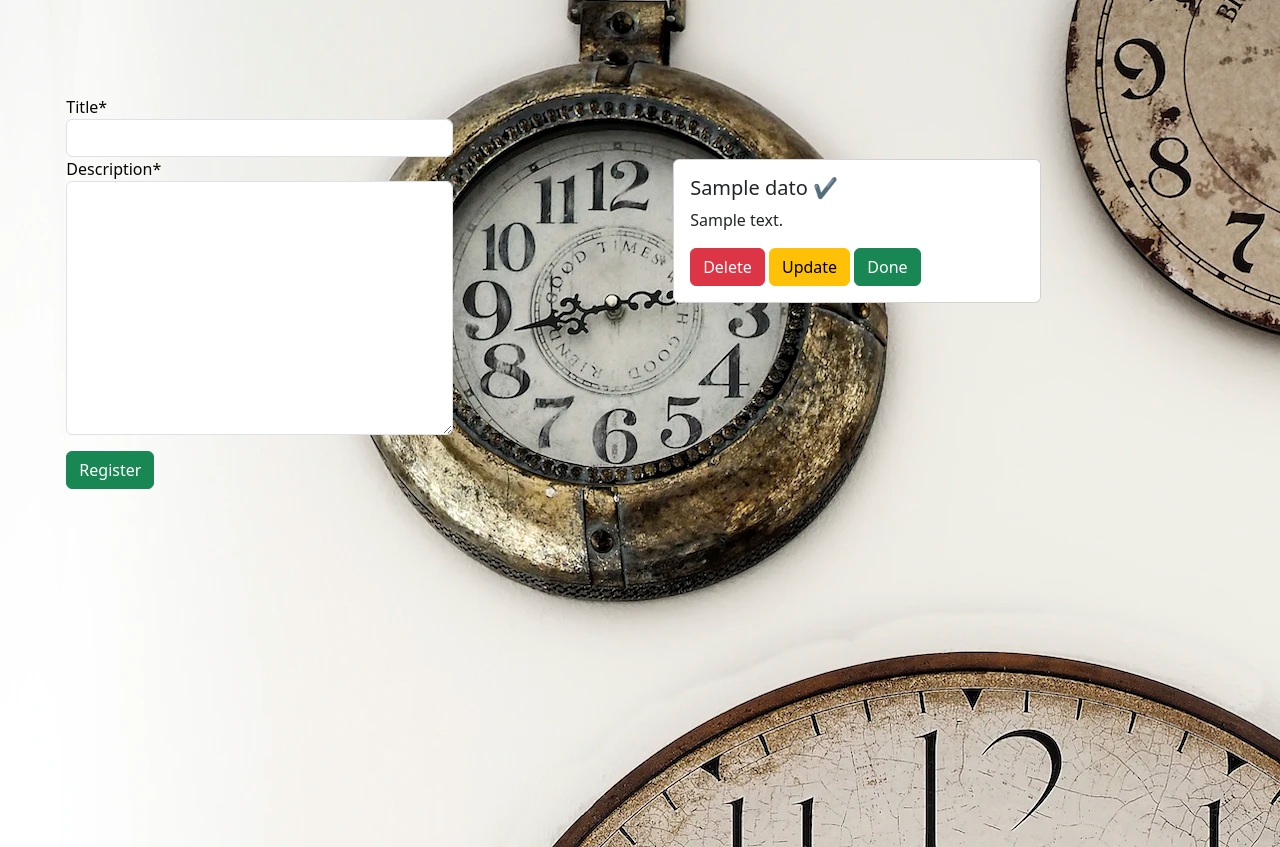
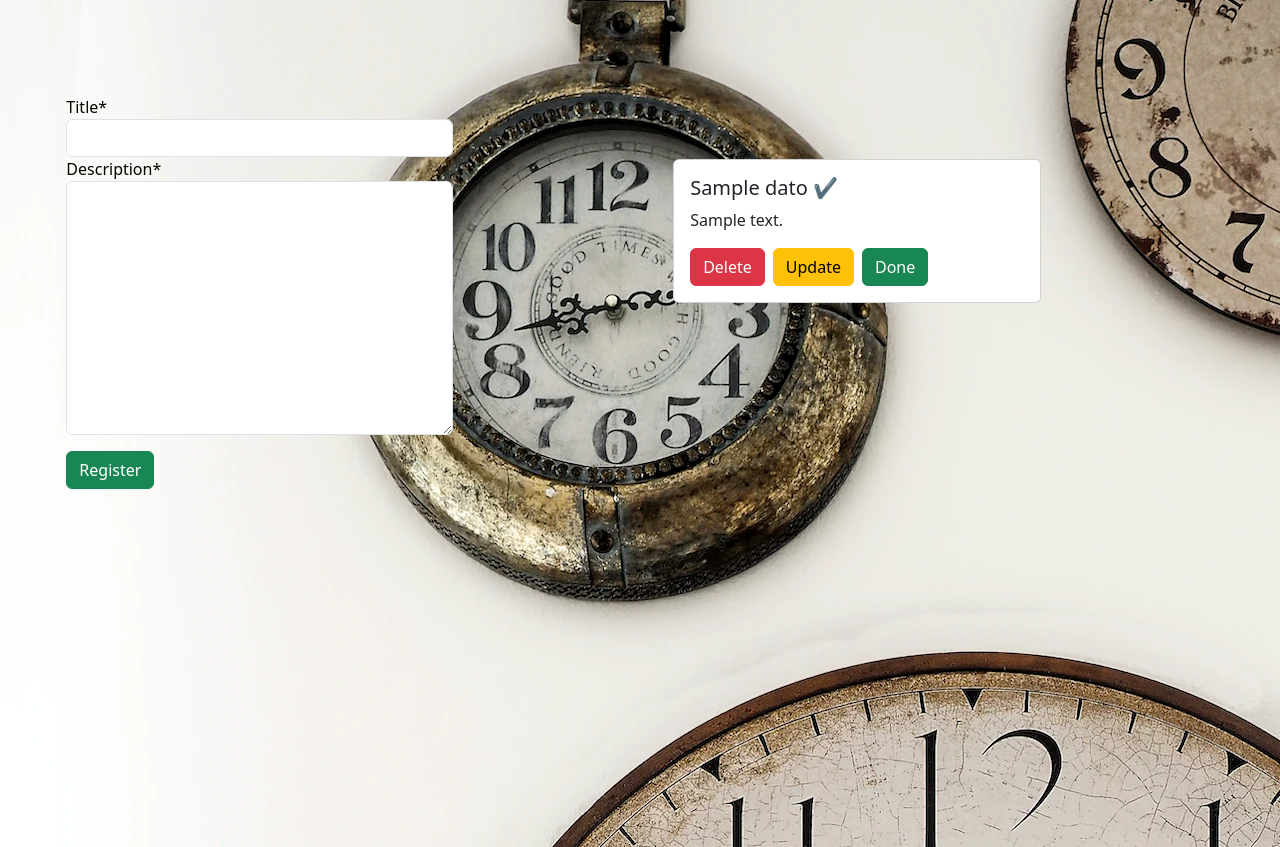
Before and after one commit to bardack134/To-Do-App, a Django app: page / in a window 1280 px wide. Shown: the part 111-958 px from the top of the page. Run offline with Django 3.2, Linux system fonts and the light colour scheme; tables that the repository leaves empty hold one stand-in row (values such as "Sample post"); some libraries are stand-ins or nearby versions.

Commit message:
cambio en la visualizacion de los botones

```diff
--- a/main/templates/home.html
+++ b/main/templates/home.html
@@ -56,19 +56,24 @@
             <!-- Crea el cuerpo de la tarjeta -->
             <div class="card-body">
                 <!-- Título de la tarjeta -->
-                <h5 class="card-title">{{i.titulo}} {% if i.completado %} ✔️ {% endif %} </h5>
+                <h5 class="card-title">{{ i.titulo }} {% if i.completado %} ✔️ {% endif %} </h5>
                 <!-- Texto de la tarjeta -->
-                <p class="card-text">{{i.descripcion}}</p>
+                <p class="card-text">{{ i.descripcion }}</p>
                 <!-- Botón de la tarjeta -->
-                <!-- i.id se pasará como argumento a la vista Main:Delete. -->
-                <a href="{% url 'Main:Delete' i.id %}" class="btn btn-danger">Delete</a>
+                <div class="d-flex flex-column flex-sm-row">
 
-                <!-- Botón update de la tarjeta -->
-                <a data-bs-toggle="modal" data-bs-target="#detallesModal{{ i.id }}" class="btn btn-warning">Update</a>
+                    <!-- i.id se pasará como argumento a la vista Main:Delete. -->
+                    <a href="{% url 'Main:Delete' i.id %}" class="btn btn-danger mb-2 mb-sm-0 me-sm-2">Delete</a>
 
-                <!-- boton de completado -->
-                <a href="{% url 'Main:Complete' i.id %}" class="btn btn-success">Done</a>
+                    <!-- Botón update de la tarjeta -->
+                    <a data-bs-toggle="modal" data-bs-target="#detallesModal{{ i.id }}"
+                        class="btn btn-warning mb-2 mb-sm-0 me-sm-2">Update</a>
+
+                    <!-- Boton de completado -->
+                    <a href="{% url 'Main:Complete' i.id %}" class="btn btn-success">Done</a>
+                </div>
             </div>
+
         </div>
 
 
@@ -82,7 +87,7 @@
                     </div>
                     <div class="modal-body " style="background-color: rgb(247, 243, 229) ;">
                         <!-- descripcion de la ventana modal -->
-                        <form method="post" action="{% url 'Main:Update' i.id %}" >
+                        <form method="post" action="{% url 'Main:Update' i.id %}">
                             {% csrf_token %}
                             <label for="titulo" class="mb-1">Add a new title: </label><br>
                             <input type="text" id="titulo" name="nuevo_titulo" class="mb-1"><br>
```
